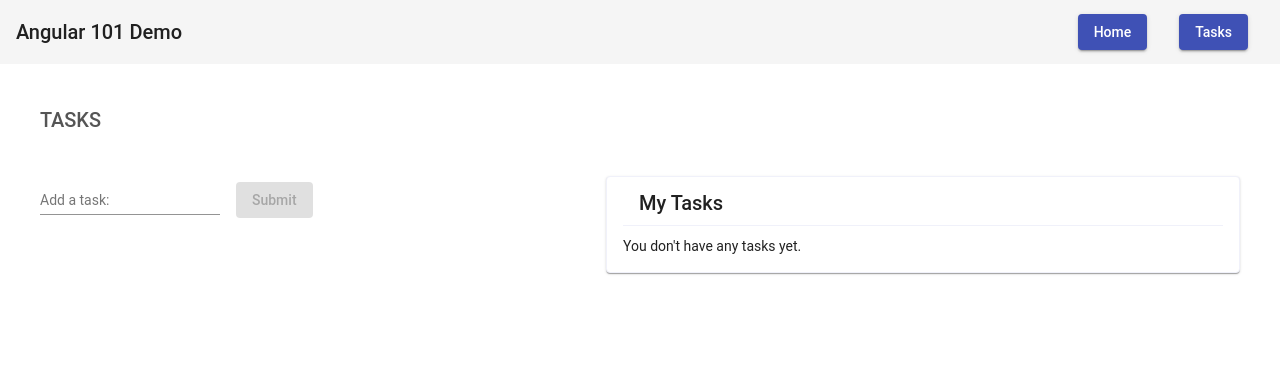
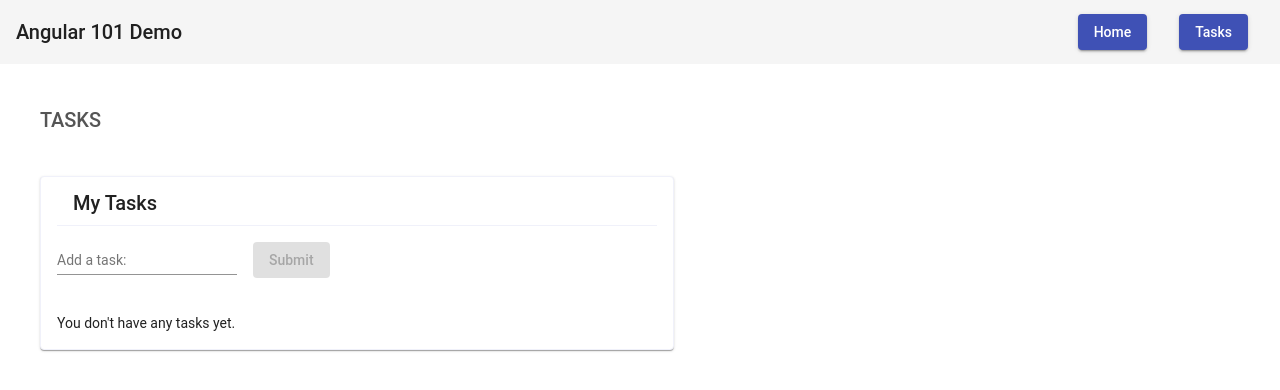
Before and after one commit to dotnetcanuck/angular-workshop, an Angular app: page /tasks in a window 1280 px wide. Shown: the top 390 px of the page. Built offline with nearby package versions, Linux system fonts and the light colour scheme.

Commit message:
changing layout

```diff
--- a/src/app/components/task-list/task-list.component.css
+++ b/src/app/components/task-list/task-list.component.css
@@ -26,15 +26,19 @@ ul li:hover {
   margin-right: 5px;
 }
 
-form {
-  float: left;
-  width: 40%;
+.mat-card {
+  border: 1px solid #f0f1fa;
+  margin-bottom: 40px;
 }
 
-.mat-card {
+.tasklist {
+  float: left;
+  width: 50%;
+}
+
+.taskdetails {
   float: right;
   width: 50%;
-  border: 1px solid #f0f1fa;
 }
 
 .mat-card-header {
--- a/src/app/components/task-list/task-list.component.html
+++ b/src/app/components/task-list/task-list.component.html
@@ -1,5 +1,10 @@
 <h2 class="mat-title">Tasks</h2>
 <section>
+  <mat-card class="tasklist">
+    <mat-card-header>
+      <mat-card-title>My Tasks</mat-card-title>
+    </mat-card-header>
+    <mat-card-content>
       <form>
         <mat-form-field>
           <input
@@ -13,12 +18,7 @@
         <button mat-raised-button type='submit' (click)='onTaskSubmitted()'
           [disabled]='!newTask'>Submit</button>
       </form>
-
-  <mat-card>
-    <mat-card-header>
-      <mat-card-title>My Tasks</mat-card-title>
-    </mat-card-header>
-    <mat-card-content>
+      <br/>
         <ng-template #message>
           <p>You don't have any tasks yet.</p>
         </ng-template>
```
Lines whose indentation alone changed are shown as unchanged.
